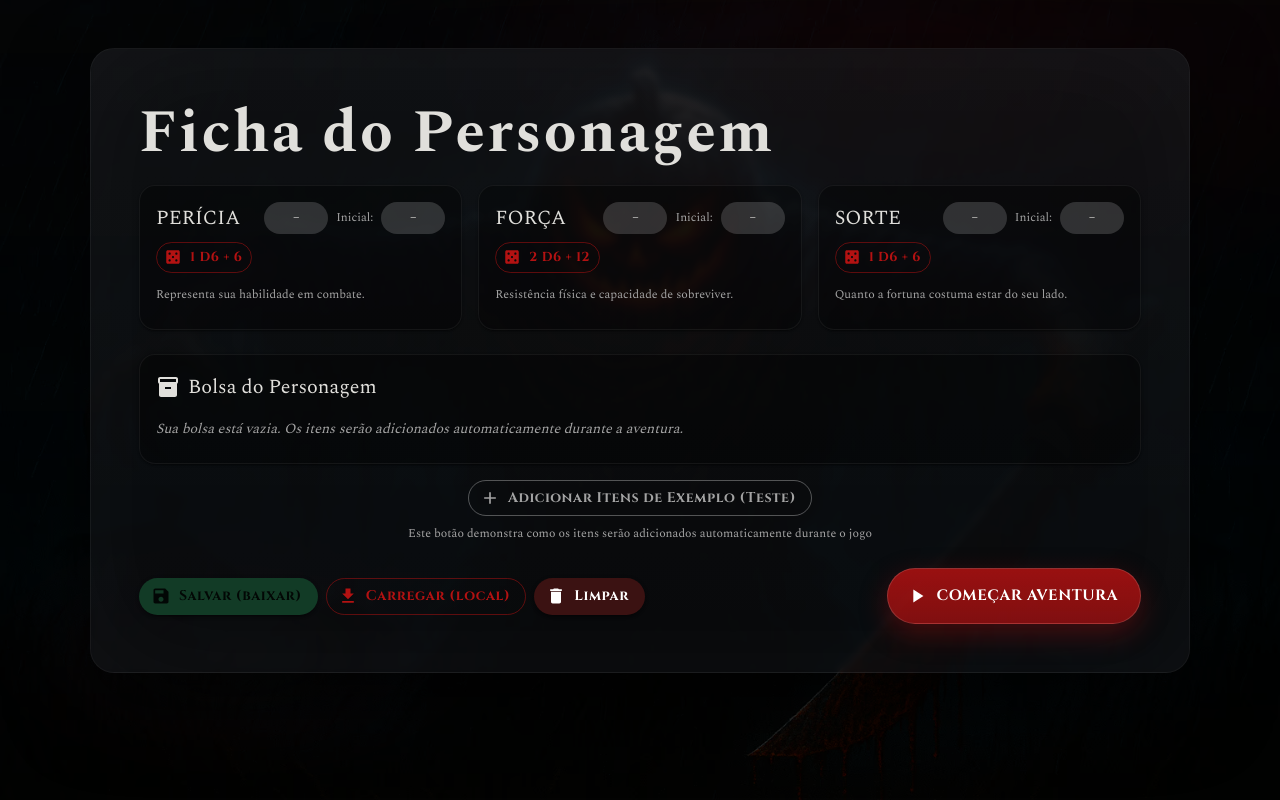
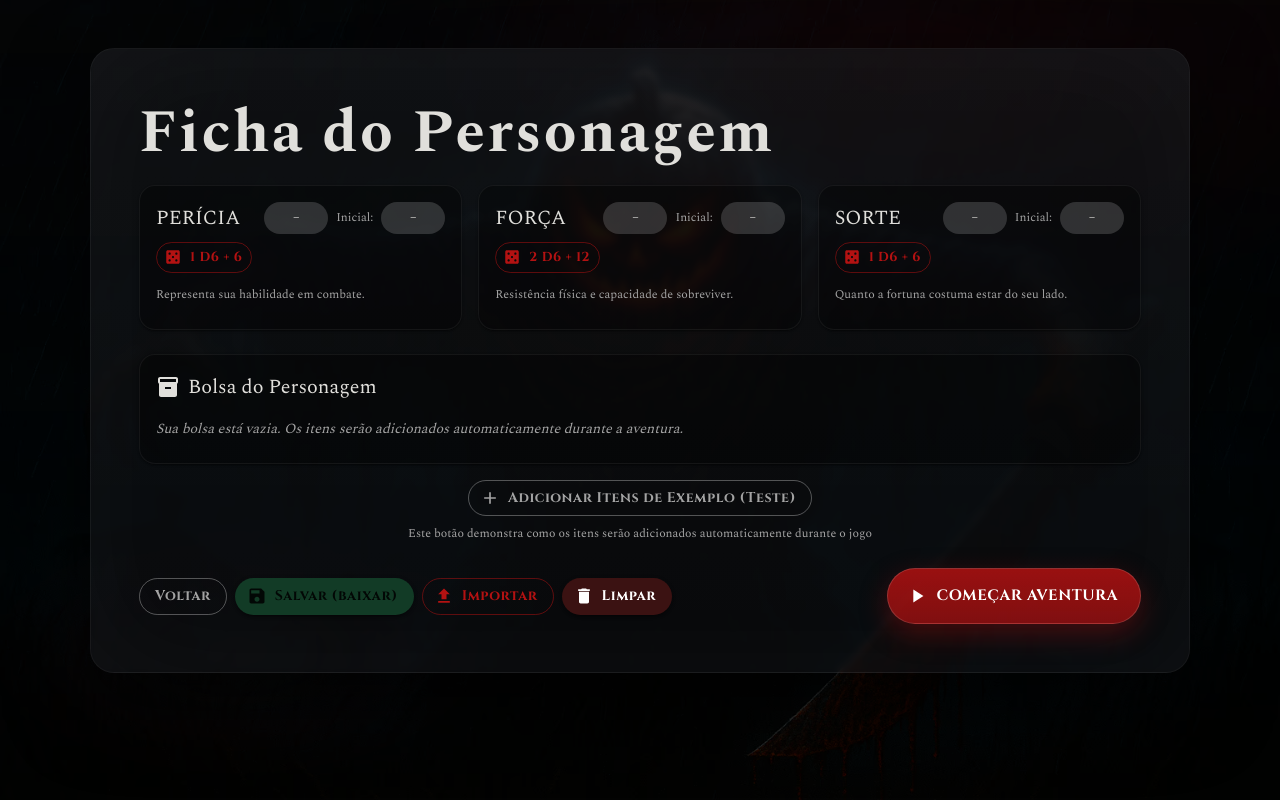
Before and after one commit to mpfarias/cavaleiros-das-trevas, a React (Vite) app: page / in a window 1280 px wide. Both pictures are taken after a click on the button "INICIAR AVENTURA". Built offline with nearby package versions, Linux system fonts and the light colour scheme.

Commit message:
feat: adiciona botão voltar e restaura funcionalidade de importar
- Adiciona botão 'Voltar' para retornar à tela inicial
- Restaura botão 'Importar' para carregar fichas salvas
- Remove botão 'Carregar (local)' que não fazia sentido
- Melhora navegação entre telas

```diff
--- a/src/App.tsx
+++ b/src/App.tsx
@@ -221,7 +221,11 @@ function App() {
         {currentView === 'home' ? (
           <Home onStart={handleStartAdventure} />
         ) : (
-          <CharacterSheet ficha={ficha} onFichaChange={handleFichaChange} />
+          <CharacterSheet
+            ficha={ficha}
+            onFichaChange={handleFichaChange}
+            onVoltar={() => setCurrentView('home')}
+          />
         )}
       </Box>
     </ThemeProvider>
--- a/src/components/CharacterSheet.tsx
+++ b/src/components/CharacterSheet.tsx
@@ -39,9 +39,10 @@ import { adicionarItem, exemplosItens } from '../utils/inventory';
 interface CharacterSheetProps {
   ficha: Ficha;
   onFichaChange: (ficha: Ficha) => void;
+  onVoltar: () => void;
 }
 
-const CharacterSheet: React.FC<CharacterSheetProps> = ({ ficha, onFichaChange }) => {
+const CharacterSheet: React.FC<CharacterSheetProps> = ({ ficha, onFichaChange, onVoltar }) => {
   type Severity = 'success' | 'info' | 'warning' | 'error';
   const [snackbarOpen, setSnackbarOpen] = useState(false);
   const [snackbarMessage, setSnackbarMessage] = useState('');
@@ -127,26 +128,7 @@ const CharacterSheet: React.FC<CharacterSheetProps> = ({ ficha, onFichaChange })
     setSnackbarOpen(true);
   };
 
-  const carregar = () => {
-    const data = localStorage.getItem('cavaleiro:ficha');
-    if (!data) {
-      setSnackbarMessage('Nenhum save encontrado.');
-      setSnackbarSeverity('warning');
-      setSnackbarOpen(true);
-      return;
-    }
-    try {
-      const obj = JSON.parse(data);
-      updateFicha(obj);
-      setSnackbarMessage('Ficha carregada.');
-      setSnackbarSeverity('success');
-      setSnackbarOpen(true);
-    } catch {
-      setSnackbarMessage('Erro ao carregar ficha.');
-      setSnackbarSeverity('error');
-      setSnackbarOpen(true);
-    }
-  };
+
 
   const resetar = () => {
     setConfirmOpen(true);
@@ -407,6 +389,21 @@ const CharacterSheet: React.FC<CharacterSheetProps> = ({ ficha, onFichaChange })
       >
         <Stack direction="row" spacing={1} flexWrap="wrap">
           <Button
+            variant="outlined"
+            onClick={onVoltar}
+            sx={{
+              borderColor: 'rgba(255,255,255,0.3)',
+              color: 'text.secondary',
+              '&:hover': {
+                borderColor: 'rgba(255,255,255,0.5)',
+                color: 'text.primary',
+              }
+            }}
+          >
+            Voltar
+          </Button>
+
+          <Button
             variant="contained"
             color="success"
             onClick={salvar}
@@ -417,11 +414,36 @@ const CharacterSheet: React.FC<CharacterSheetProps> = ({ ficha, onFichaChange })
           </Button>
 
           <Button
+            component="label"
             variant="outlined"
-            onClick={carregar}
-            startIcon={<DownloadIcon />}
+            startIcon={<UploadIcon />}
           >
-            Carregar (local)
+            Importar
+            <input
+              type="file"
+              accept="application/json,.json,.cavaleiro.json"
+              hidden
+              onChange={(e) => {
+                const file = e.target.files?.[0];
+                if (!file) return;
+                const reader = new FileReader();
+                reader.onload = () => {
+                  try {
+                    const data = JSON.parse(String(reader.result || '{}'));
+                    updateFicha(data);
+                    setSnackbarMessage('Ficha importada do arquivo.');
+                    setSnackbarSeverity('success');
+                    setSnackbarOpen(true);
+                  } catch {
+                    setSnackbarMessage('Arquivo inválido.');
+                    setSnackbarSeverity('error');
+                    setSnackbarOpen(true);
+                  }
+                };
+                reader.readAsText(file);
+                e.currentTarget.value = '';
+              }}
+            />
           </Button>
 
           <Button
```
